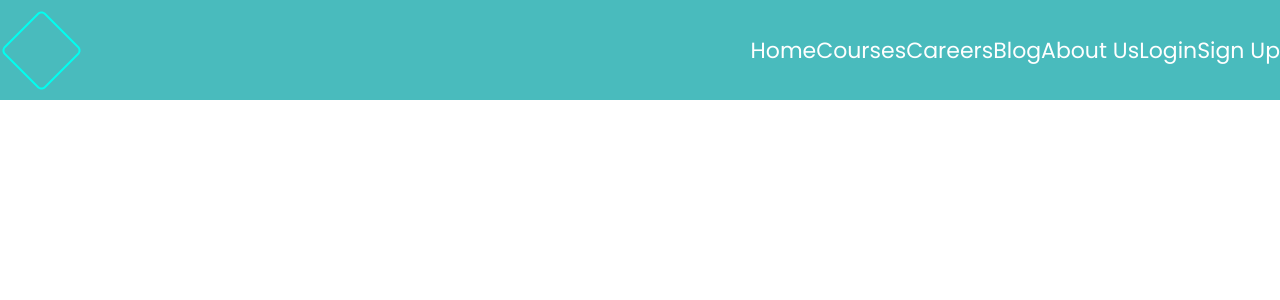
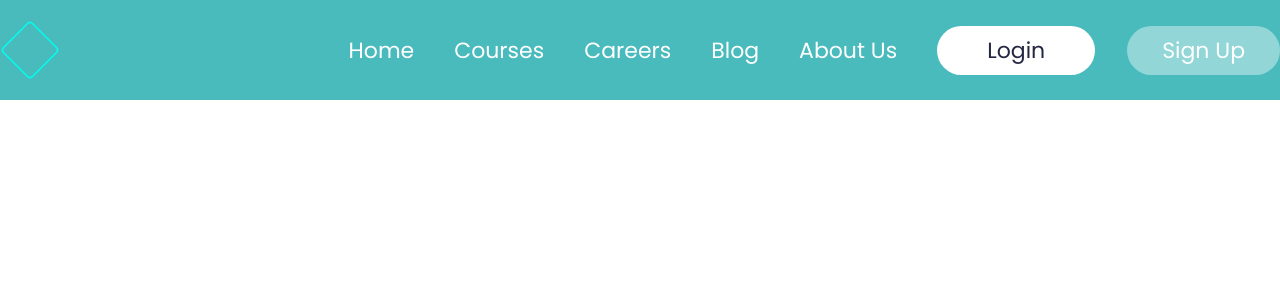
Before and after one commit to Nahid-Hasan-Utsob/ClassPoint-App, a React (Vite) app: page / in a window 1280 px wide. Shown: the top 300 px of the page. Built offline with nearby package versions, Linux system fonts and the light colour scheme.

Commit message:
update Custom_Style.css and Header.tsx

```diff
--- a/src/Custom_Style.css
+++ b/src/Custom_Style.css
@@ -8,7 +8,7 @@
       background-color: #49BBBD;
 }
 .main-text-color{
-      background-color: #252641;
+      color: #252641;
 }
 .s-text-color{
       color: #FFFFFF;
--- a/src/Pages/Header/Header.tsx
+++ b/src/Pages/Header/Header.tsx
@@ -1,42 +1,49 @@
-import { Link } from 'react-router'
-import HeaderLogo from '../../assets/header-bg.png'
-import "../../Custom_Style.css"
+import { Link } from "react-router";
+import HeaderLogo from "../../assets/header-bg.png";
+import "../../Custom_Style.css";
 export default function Header() {
-
-  const MenuLinks = <>
-
-  <ul className='flex justify-evenly items-center h-full'>
-   <Link to={'/'}>
-    <li className='text-[22px] s-text-color'>Home</li></Link>
-   <Link to={'/'}>
-    <li className='text-[22px] s-text-color'>Courses</li></Link>
-   <Link to={'/'}>
-    <li className='text-[22px] s-text-color'>Careers</li></Link>
-   <Link to={'/'}>
-    <li className='text-[22px] s-text-color'>Blog</li></Link>
-   <Link to={'/'}>
-    <li className='text-[22px] s-text-color'>About Us</li></Link>
-   <Link to={'/'}>
-    <li className='text-[22px] s-text-color'>Login</li></Link>
-   <Link to={'/'}>
-    <li className='text-[22px] s-text-color'>Sign Up</li></Link>
-  </ul>
-
-
-  </>
-
-
+  const MenuLinks = (
+    <>
+      <ul className="flex justify-evenly items-center h-full gap-10">
+        <Link to={"/"}>
+          <li className="text-[22px] s-text-color">Home</li>
+        </Link>
+        <Link to={"/"}>
+          <li className="text-[22px] s-text-color">Courses</li>
+        </Link>
+        <Link to={"/"}>
+          <li className="text-[22px] s-text-color">Careers</li>
+        </Link>
+        <Link to={"/"}>
+          <li className="text-[22px] s-text-color">Blog</li>
+        </Link>
+        <Link to={"/"}>
+          <li className="text-[22px] s-text-color">About Us</li>
+        </Link>
+        <div className="flex gap-8">
+          <Link to={"/"}>
+            <li className="text-[22px] main-text-color py-2 px-[50px] bg-white rounded-4xl">
+              Login
+            </li>
+          </Link>
+          <Link to={"/"}>
+            <li className="text-[22px] s-text-color py-2 px-[35px] bg-white/40 rounded-4xl">
+              Sign Up
+            </li>
+          </Link>
+        </div>
+      </ul>
+    </>
+  );
 
   return (
-    <section className='pop-regular'>
-      <div className="main-bg-color h-[100px] flex items-center justify-between">
+    <section className="pop-regular main-bg-color">
+      <div className=" h-[100px] flex items-center justify-between max-w-[1400px] mx-auto">
         <div>
-          <img src={HeaderLogo} alt="" />
+          <img className="w-[60px]" src={HeaderLogo} alt="" />
         </div>
-        <div>
-          {MenuLinks}
-        </div>
+        <div>{MenuLinks}</div>
       </div>
     </section>
-  )
+  );
 }
```
